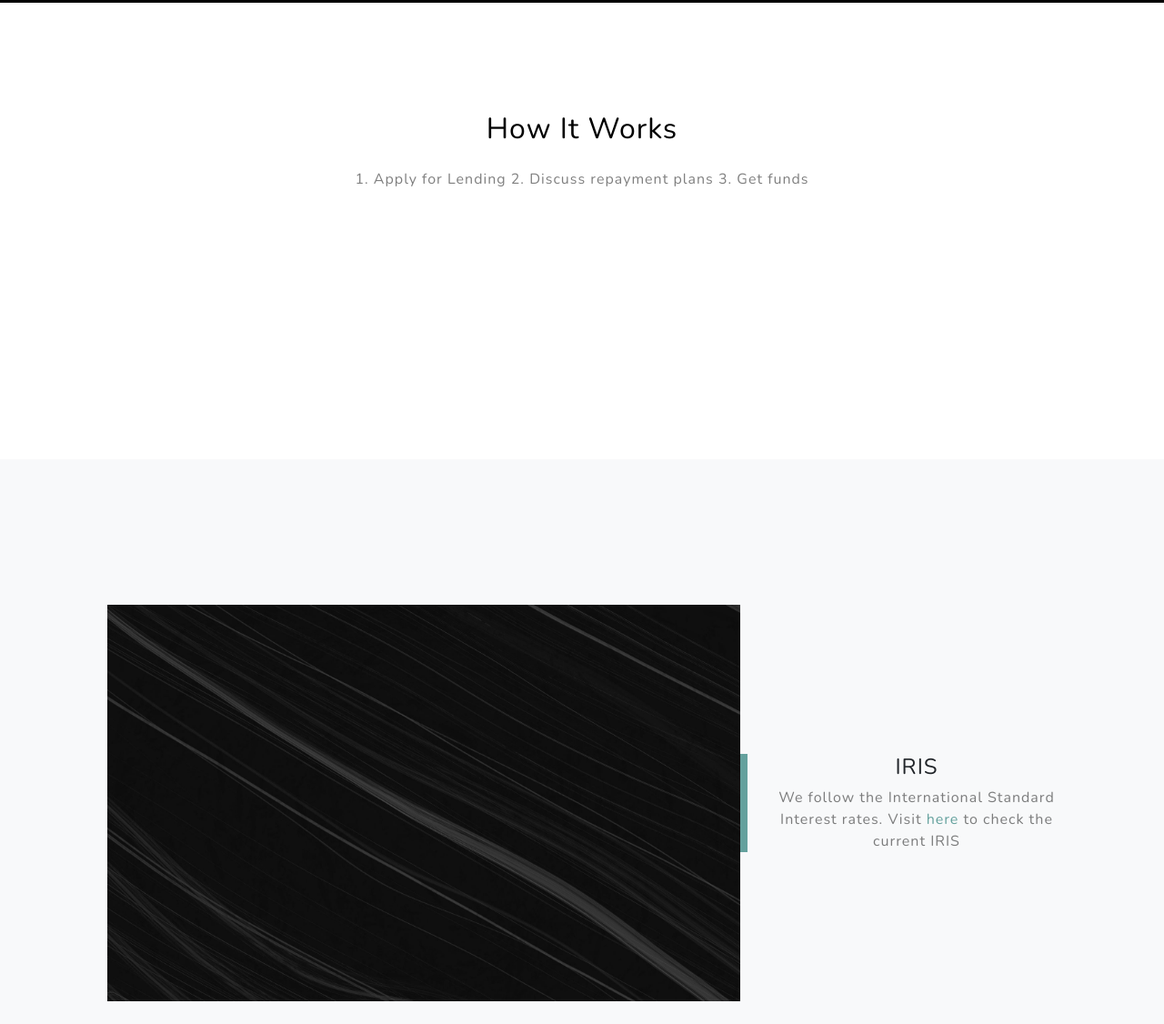
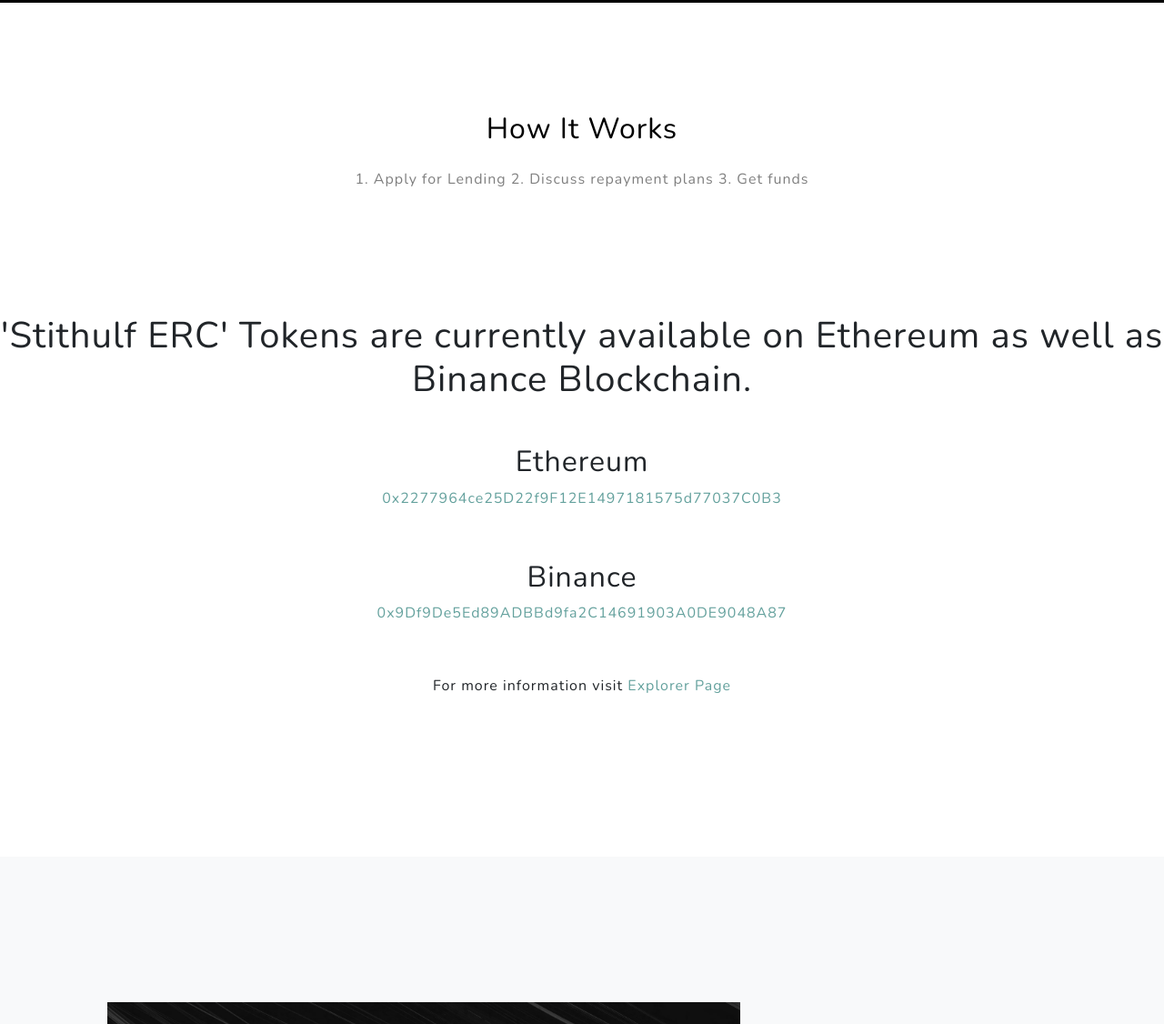
Before and after one commit to stithulf/erc, a plain HTML site: page index.html in a window 1280 px wide. Shown: the part 797-1923 px from the top of the page at 91% size. Drawn offline with nearby package versions, Linux system fonts and the light colour scheme.

Commit message:
Update index.html

```diff
--- a/index.html
+++ b/index.html
@@ -63,12 +63,20 @@
                 </div>
             </div>
         </section>
+        <!--Tokenomics-->
+        <section class="tokenomics-section text-center" id="tokenomics">
                 <p>&nbsp;&nbsp;&nbsp;&nbsp;</p>
                 <p>&nbsp;&nbsp;&nbsp;&nbsp;</p>
                 <p>&nbsp;&nbsp;&nbsp;&nbsp;</p>
-        <!--Tokenomics-->
-        <section class="tokenomics-section text-center" id="tokenomics">
-
+            <h1>'Stithulf ERC' Tokens are currently available on Ethereum as well as Binance Blockchain.</h1>
+            <p>&nbsp;&nbsp;&nbsp;&nbsp;</p>
+            <h2>Ethereum</h2>
+            <p><a href="https://etherscan.io/token/0x2277964ce25D22f9F12E1497181575d77037C0B3" target="_blank" rel="noreferrer noopener">0x2277964ce25D22f9F12E1497181575d77037C0B3</a></p>
+            <p>&nbsp;&nbsp;&nbsp;&nbsp;</p>
+            <h2>Binance</h2>
+            <p><a href="https://bscscan.com/token/0x9Df9De5Ed89ADBBd9fa2C14691903A0DE9048A87" target="_blank" rel="noreferrer noopener">0x9Df9De5Ed89ADBBd9fa2C14691903A0DE9048A87</a></p>
+            <p>&nbsp;&nbsp;&nbsp;&nbsp;</p>
+            <p>For more information visit <a href="https://erc.stithulf.com/explorer" target="_blank" rel="noreferrer noopener">Explorer Page</a></p>
 
         <p>&nbsp;&nbsp;&nbsp;&nbsp;</p>
         <p>&nbsp;&nbsp;&nbsp;&nbsp;</p>
```
